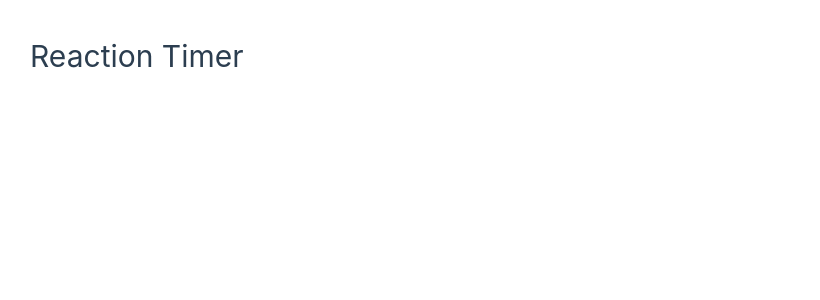
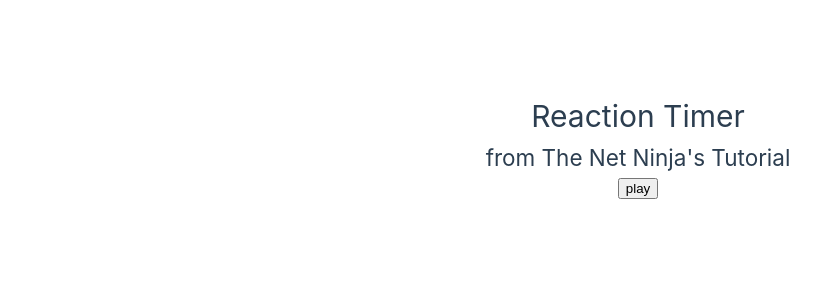
Before and after one commit to Nimith7/ReactionTimer, a Vue app: page / in a window 1280 px wide. Shown: the top 300 px of the page, without its empty margins (2-822 px from the left). Built offline with nearby package versions, Linux system fonts and the light colour scheme.

Commit message:
Starting a new game

```diff
--- a/src/App.vue
+++ b/src/App.vue
@@ -1,7 +1,28 @@
-<script></script>
+<script>
+import Block from "./components/Block.vue";
+export default {
+  components: { Block },
+  data() {
+    return {
+      isPlaying: false,
+      delay: null,
+    };
+  },
+  methods: {
+    start() {
+      this.delay = 2000 + Math.random() * 5000;
+      this.isPlaying = true;
+      // console.log(this.delay);
+    },
+  },
+};
+</script>
 
 <template>
   <h1>Reaction Timer</h1>
+  <h2>from The Net Ninja's Tutorial</h2>
+  <button @click="start" :disabled="isPlaying">play</button>
+  <Block v-if="isPlaying" :delay="delay" />
 </template>
 
 <style>
@@ -9,8 +30,9 @@
 
 #app {
   max-width: 1280px;
-  margin: 0 auto;
+  margin: 60px auto;
   padding: 2rem;
   font-weight: normal;
+  text-align: center;
 }
 </style>
--- a/src/components/Block.vue
+++ b/src/components/Block.vue
@@ -0,0 +1,21 @@
+<template>
+  <div class="block">click me</div>
+</template>
+
+<script>
+export default {
+  props: ["delay"],
+};
+</script>
+
+<style>
+.block {
+  width: 400px;
+  border-radius: 20px;
+  background-color: #0faf87;
+  color: white;
+  text-align: center;
+  padding: 100px 0;
+  margin: 40px auto;
+}
+</style>
```
